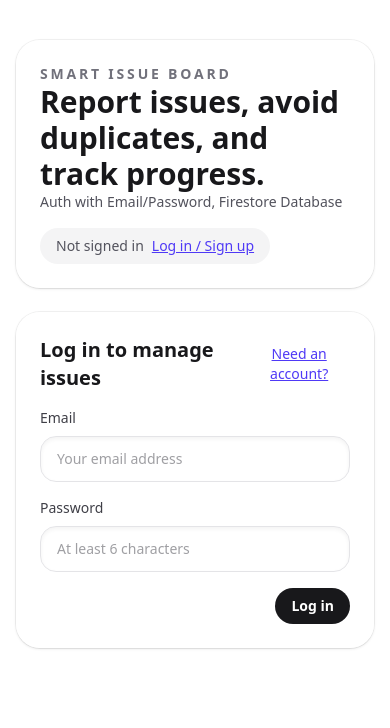
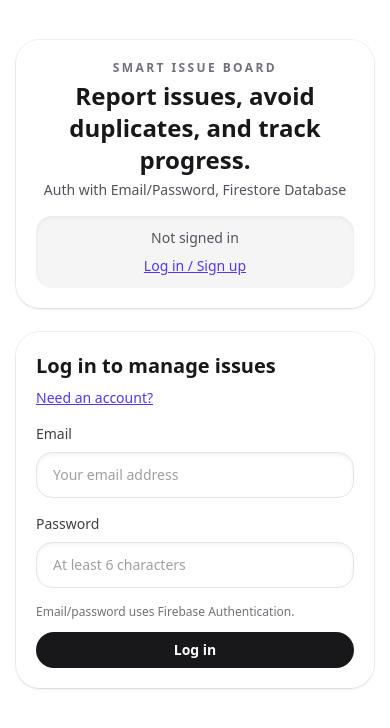
Before and after one commit to mdramjankhan/smart-issue-board, a Next.js app: page /auth in a window 390 px wide. Shown: the top 728 px of the page. Built offline with nearby package versions, Linux system fonts and the light colour scheme; no server answers.

Commit message:
Fixed the UI responsiveness on mobile devices.

```diff
--- a/components/Header.tsx
+++ b/components/Header.tsx
@@ -8,23 +8,25 @@ export function Header() {
     const { user, signOut } = useAuth();
 
     return (
-        <header className="flex flex-wrap items-center justify-between gap-4 rounded-3xl bg-white/80 p-6 shadow-sm ring-1 ring-black/5 backdrop-blur">
-            <div>
-                <p className="text-sm font-semibold uppercase tracking-[0.2em] text-zinc-500">Smart Issue Board</p>
-                <h1 className="text-3xl font-semibold text-zinc-900">Report issues, avoid duplicates, and track progress.</h1>
+        <header className="flex flex-col gap-4 rounded-3xl bg-white/80 p-5 sm:p-6 shadow-sm ring-1 ring-black/5 backdrop-blur sm:flex-row sm:items-center sm:justify-between">
+            <div className="space-y-1 text-center sm:text-left">
+                <p className="text-xs sm:text-sm font-semibold uppercase tracking-[0.2em] text-zinc-500">Smart Issue Board</p>
+                <h1 className="text-2xl sm:text-3xl font-semibold text-zinc-900">Report issues, avoid duplicates, and track progress.</h1>
                 <p className="text-sm text-zinc-600">Auth with Email/Password, Firestore Database</p>
             </div>
-            <div className="flex items-center gap-3 rounded-full bg-zinc-100 px-4 py-2 text-sm text-zinc-700">
+            <div className="flex w-full min-w-0 flex-col items-center gap-2 rounded-2xl bg-zinc-100/90 px-4 py-3 text-sm text-zinc-700 shadow-inner sm:w-auto sm:flex-row sm:items-center sm:rounded-full sm:gap-3 sm:px-5">
                 {user ? (
                     <>
-                        <span className="rounded-full bg-emerald-100 px-2 py-1 text-xs font-medium text-emerald-700">Signed in</span>
-                        <span className="font-medium">{user.email}</span>
-                        <Button variant="secondary" className="px-3" onClick={signOut}>
+                        <span className="rounded-full bg-emerald-100 px-3 py-1 text-xs font-semibold text-emerald-700 whitespace-nowrap">Signed in</span>
+                        <span className="min-w-0 font-medium text-center sm:text-left sm:max-w-[260px] truncate">
+                            {user.email}
+                        </span>
+                        <Button variant="secondary" className="w-full whitespace-nowrap px-4 py-2 sm:w-auto sm:min-w-[112px] sm:px-5 shadow-sm ring-1 ring-black/5" onClick={signOut}>
                             Log out
                         </Button>
                     </>
                 ) : (
-                    <div className="flex items-center gap-2">
+                    <div className="flex flex-col items-center gap-2 sm:flex-row">
                         <span className="text-zinc-600">Not signed in</span>
                         <Link href="/auth" className="text-indigo-600 underline">
                             Log in / Sign up
--- a/components/auth/AuthForm.tsx
+++ b/components/auth/AuthForm.tsx
@@ -49,12 +49,15 @@ export function AuthForm({ mode = "login", onToggleMode, onSuccess }: AuthFormPr
   };
 
   return (
-    <div className="rounded-3xl bg-white/90 p-6 shadow-sm ring-1 ring-black/5 backdrop-blur">
-      <div className="mb-4 flex items-center justify-between">
+    <div className="rounded-3xl bg-white/90 p-5 sm:p-6 shadow-sm ring-1 ring-black/5 backdrop-blur">
+      <div className="mb-4 flex flex-col gap-2 sm:flex-row sm:items-center sm:justify-between">
         <h2 className="text-xl font-semibold text-zinc-900">
           {mode === "login" ? "Log in to manage issues" : "Create an account"}
         </h2>
-        <button className="text-sm font-medium text-indigo-600 underline" onClick={toggle}>
+        <button
+          className="text-sm font-medium text-indigo-600 underline self-start sm:self-auto"
+          onClick={toggle}
+        >
           {mode === "login" ? "Need an account?" : "Have an account?"}
         </button>
       </div>
@@ -77,10 +80,9 @@ export function AuthForm({ mode = "login", onToggleMode, onSuccess }: AuthFormPr
             placeholder="At least 6 characters"
           />
         </label>
-        <div className="sm:col-span-2 flex items-center justify-between">
-          <div></div>
-          {/* <p className="text-xs text-zinc-500">Email/password uses Firebase Authentication.</p> */}
-          <Button type="submit" disabled={busy} variant="secondary">
+        <div className="sm:col-span-2 flex flex-col gap-3 sm:flex-row sm:items-center sm:justify-between">
+          <p className="text-xs text-zinc-500">Email/password uses Firebase Authentication.</p>
+          <Button type="submit" disabled={busy} variant="secondary" className="w-full sm:w-auto">
             {busy ? "Working..." : mode === "login" ? "Log in" : "Sign up"}
           </Button>
         </div>
```
